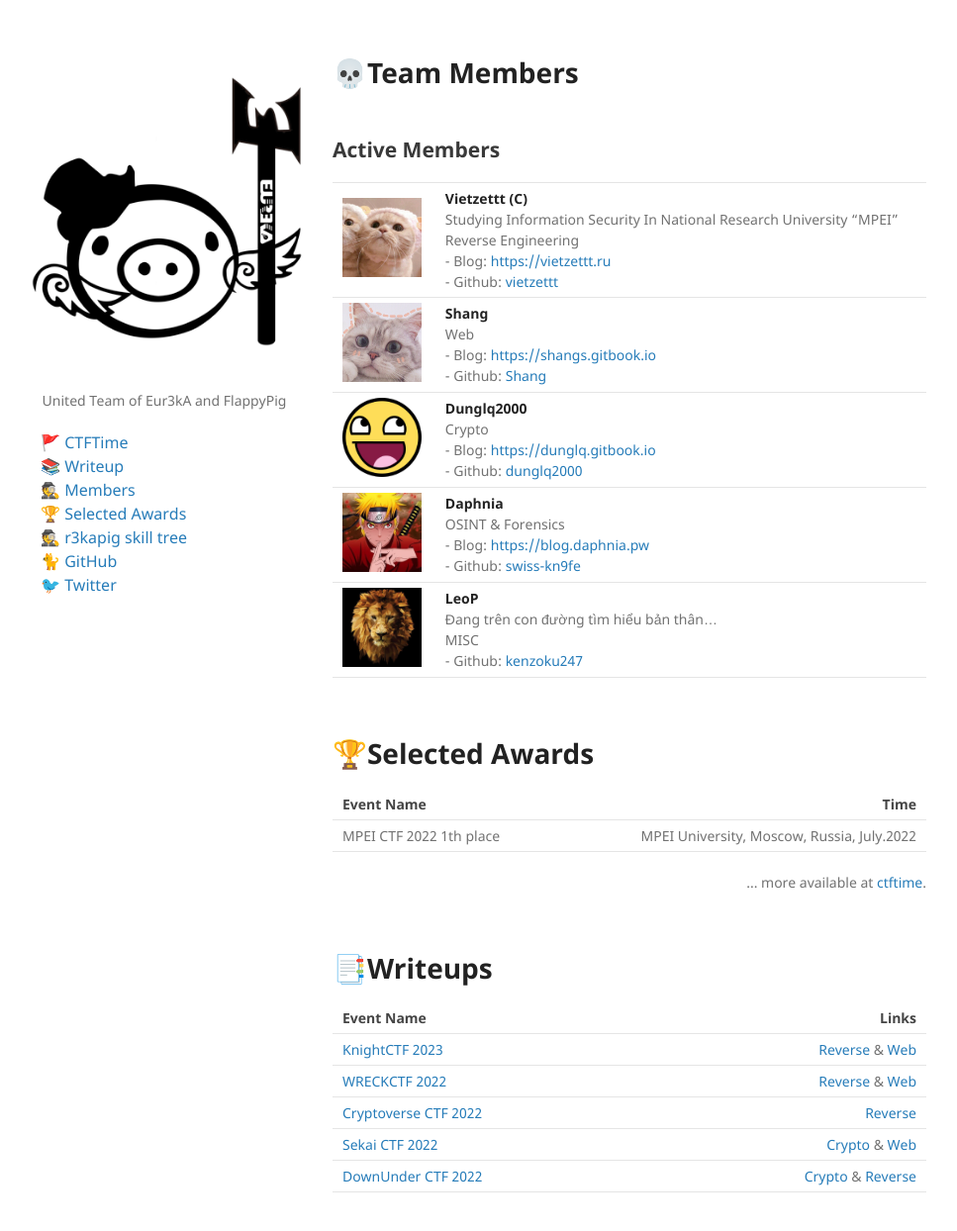
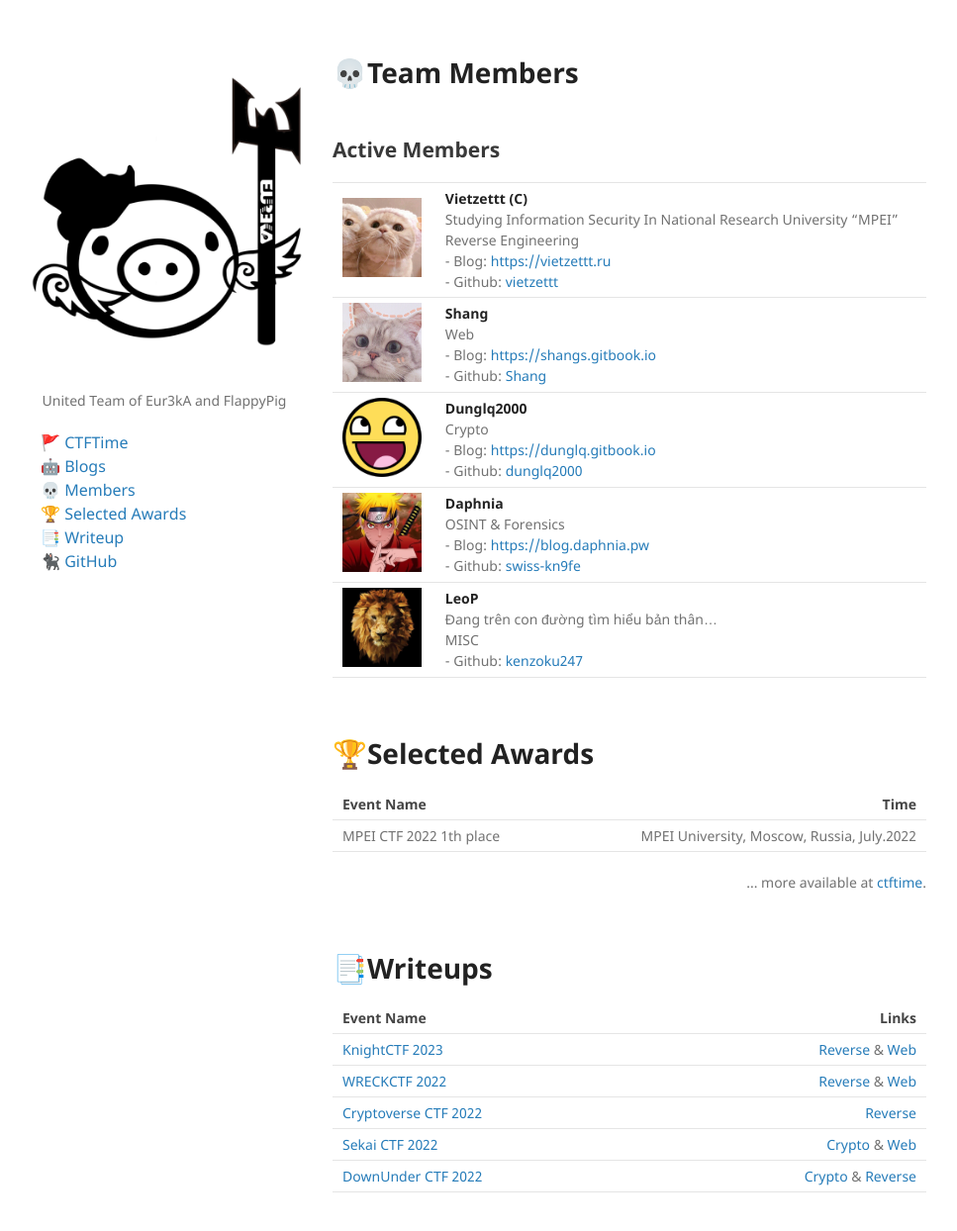
Before and after one commit to seahatvn/seahatvn.github.io, a Jekyll site: the page built from index.md, in a window 1280 px wide and 1275 px high. Shown: the top 1244 px of the window at 99% size, without its empty margins (169-1136 px from the left). Built offline with Jekyll 4.4.1, drawn with Linux system fonts in a browser that asks for light colours; our own code applies the rules of GitHub Pages for plain Markdown files.

Commit message:
Update default.html

```diff
--- a/_layouts/default.html
+++ b/_layouts/default.html
@@ -4,9 +4,9 @@
     <meta charset="UTF-8">
     <meta http-equiv="X-UA-Compatible" content="IE=edge">
     <meta name="viewport" content="width=device-width, initial-scale=1">
-    <link rel="apple-touch-icon" sizes="180x180" href="/assets/img/logo.png">
-    <link rel="icon" type="image/png" sizes="192x192"  href="/assets/img/logo.png">
-    <link rel="icon" type="image/png" sizes="32x32" href="/assets/img/logo.png">
+    <link rel="apple-touch-icon" sizes="180x180" href="/assets/img/favicon.png">
+    <link rel="icon" type="image/png" sizes="192x192"  href="/assets/img/favicon.png">
+    <link rel="icon" type="image/png" sizes="32x32" href="/assets/img/favicon.png">
     <meta name="msapplication-TileColor" content="#ffffff">
     <meta name="msapplication-TileImage" content="/ms-icon-144x144.png">
     <meta name="theme-color" content="#ffffff">
@@ -23,25 +23,19 @@
         -->
         <p class="center">
         {% if site.logo %}
-          <img class="logo" src="{{site.logo | relative_url}}" alt="r3kapig" style="cursor:pointer;" onclick="location.replace('/')" />
+          <img class="logo" src="{{site.logo | relative_url}}" alt="seahatvn" style="cursor:pointer;" onclick="location.replace('/')" />
         {% endif %}
         </p>
         <p class="center">{{ site.description | default: site.github.project_tagline }}</p>
 
         {% if site.show_downloads %}
         <ul class="other site">
-          <li>&#128681; <a href="https://ctftime.org/team/58979" class="btn">CTFTime</a></li>
-          <li>&#128218; <a href="/writeup/" class="btn">Writeup</a></li>
-          {% if page.id == 'index' %}
-          <li>&#128373; <a href="#team-members" class="btn">Members</a></li>
-          <li>&#127942; <a href="#selected-awards" class="btn">Selected Awards</a></li>
-          {% else' %}
-          <li>&#128373; <a href="/#team-members" class="btn">Members</a></li>
-          <li>&#127942; <a href="/#selected-awards" class="btn">Selected Awards</a></li>
-          {% endif %}
-          <li>&#128373; <a href="/r3kapig-skill-tree-v1.0">r3kapig skill tree</a></li>
-          <li>&#128008; <a href="https://github.com/r3kapig">GitHub</a></li>
-          <li>&#128038; <a href="https://twitter.com/r3kapig" class="btn">Twitter</a>
+          <li>&#128681; <a href="https://ctftime.org/team/197319" class="btn">CTFTime</a></li>
+          <li>  🤖  <a href="https://blog.seahatvn.ru/" class="btn">Blogs</a></li>
+          <li>  💀  <a href="#team-members" class="btn">Members</a></li>
+          <li>  🏆  <a href="#selected-awards" class="btn">Selected Awards</a></li>
+          <li>  📑  <a href="#writeups" class="btn">Writeup</a></li>
+          <li>  🐈‍⬛  <a href="https://github.com/seahatvn">GitHub</a></li>
         </ul>
         {% endif %}
       </header>
```
